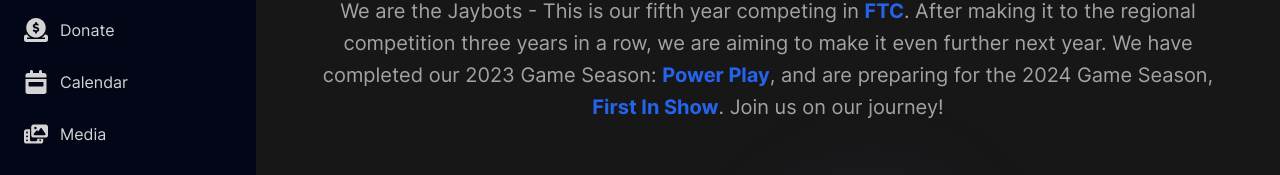
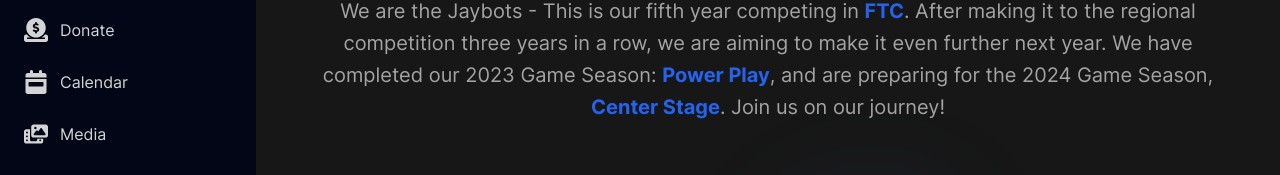
Before and after one commit to Jaybots16700/jaybots-v2, a Next.js app: page / in a window 1280 px wide. Shown: the part 425-600 px from the top of the page. Built offline with nearby package versions, Linux system fonts and the light colour scheme.

Commit message:
updated text

```diff
--- a/src/pages/index.jsx
+++ b/src/pages/index.jsx
@@ -45,8 +45,8 @@
                 . After making it to the regional competition three years in a row, we are aiming to make it even further next year. We have completed our 2023 Game Season: <Link href="https://www.youtube.com/watch?v=HsitvZ0JaDc" className={linkStyle} target='_blank'>
                   Power Play
                 </Link>
-                , and are preparing for the 2024 Game Season, <Link href="https://www.youtube.com/watch?v=pTvP165wi3E" className={linkStyle} target='_blank'>
-                  First In Show
+                , and are preparing for the 2024 Game Season, <Link href="https://www.youtube.com/watch?v=6e-5Uo1dRic" className={linkStyle} target='_blank'>
+                  Center Stage
                 </Link>
                 . Join us on our journey!
                 </p>
```
